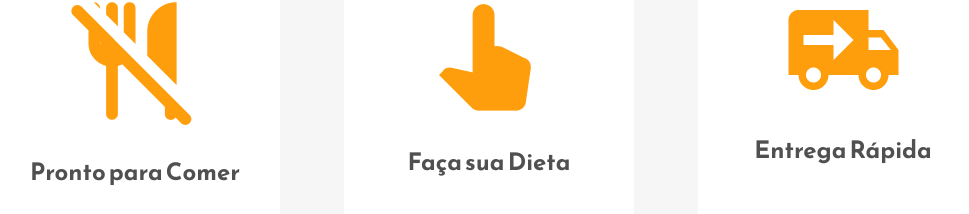
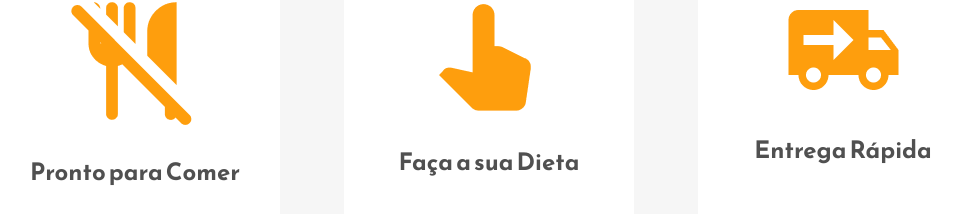
Before and after one commit to gabrielAraujoUni9/Projeto-website, a React (Create React App) app: page / in a window 1280 px wide. Shown: the part 2443-2657 px from the top of the page, without its empty margins (151-1120 px from the left). Built offline with nearby package versions, Linux system fonts and the light colour scheme.

Commit message:
Update Work.js

```diff
--- a/src/Components/Work.js
+++ b/src/Components/Work.js
@@ -12,7 +12,7 @@ const Work = () => {
     },
     {
       image: ChooseMeals,
-      title: "Faça sua Dieta",
+      title: "Faça a sua Dieta",
       text: "Escolha o que você precisa sem precisar trocar seu cardápio.",
     },
     {
```
